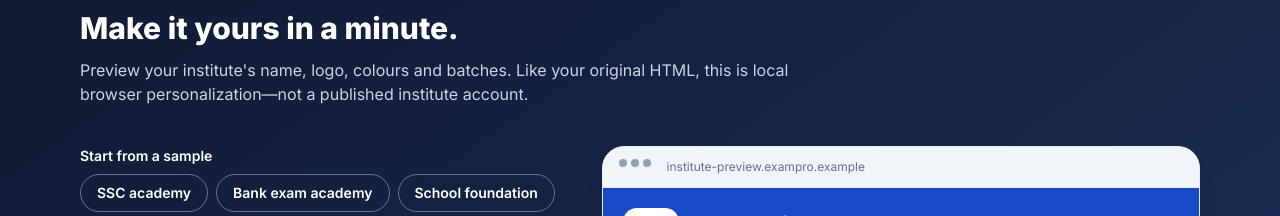
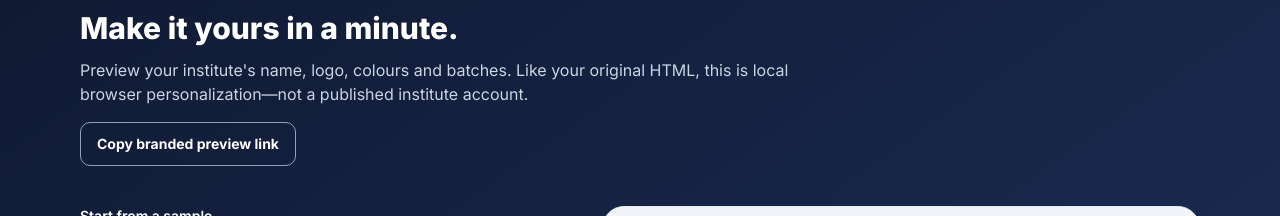
Before and after one commit to yankeeDamn/Quiz-App, a Next.js app in the folder exam-practice-pro/: page /exampro in a window 1280 px wide. Shown: the part 2460-2676 px from the top of the page. Built offline with nearby package versions, Linux system fonts and the light colour scheme; no server answers.

Commit message:
feat(portal): safe shareable branded preview link without contact details

```diff
--- a/exam-practice-pro/app/exampro/page.tsx
+++ b/exam-practice-pro/app/exampro/page.tsx
@@ -78,8 +78,17 @@ export default function ExamProStudioPage() {
   const [filter, setFilter] = useState('All');
 
   useEffect(() => {
-    try { const saved = localStorage.getItem(STORAGE); if (saved) setPortal(restore(JSON.parse(saved))); }
-    catch { /* Private browsing may disable storage. */ }
+    try {
+      const shared = new URLSearchParams(window.location.search).get('brand');
+      if (shared && shared.length < 850) {
+        // This public preview link deliberately contains no private logo, phone or group URL.
+        const fields=JSON.parse(shared) as Record<string,unknown>;
+        setPortal(restore({name:fields.name,tagline:fields.tagline,color:fields.color,batches:fields.batches}));
+      } else {
+        const saved = localStorage.getItem(STORAGE);
+        if (saved) setPortal(restore(JSON.parse(saved)));
+      }
+    } catch { /* Private browsing and malformed preview links must never block the page. */ }
     setLoaded(true);
   }, []);
   useEffect(() => {
@@ -113,6 +122,17 @@ export default function ExamProStudioPage() {
   const group = groupUrl(portal.group);
   const ink = foreground(portal.color);
   const change = (value: Partial<Portal>) => setPortal(current => ({...current,...value}));
+  async function copyBrandedPreview(){
+    try {
+      const url=new URL(window.location.origin+'/exampro');
+      url.searchParams.set('brand',JSON.stringify({
+        name:portal.name.slice(0,40),tagline:portal.tagline.slice(0,60),
+        color:portal.color,batches:portal.batches.slice(0,160),
+      }));
+      await navigator.clipboard.writeText(url.toString());
+      setNotice('Branded preview link copied. Logo, WhatsApp numbers and group URLs are not included.');
+    }catch{setNotice('Could not copy automatically. Browser clipboard permission may be blocked.');}
+  }
   function logo(file?: File) {
     if (!file) return;
     if (!['image/jpeg','image/png','image/webp'].includes(file.type)) { setLogoError('Use PNG, JPG or WebP.'); return; }
@@ -221,6 +241,9 @@ export default function ExamProStudioPage() {
           <p className="flex items-center gap-2 font-mono text-xs font-bold uppercase text-orange-400"><Palette size={15}/> Portal builder</p>
           <h2 className="mt-3 text-3xl font-extrabold">Make it yours in a minute.</h2>
           <p className="mt-3 max-w-3xl text-slate-300">Preview your institute&apos;s name, logo, colours and batches. Like your original HTML, this is local browser personalization—not a published institute account.</p>
+          <button type="button" onClick={()=>void copyBrandedPreview()} className="mt-4 min-h-11 rounded-lg border border-slate-400 px-4 py-2 text-sm font-bold hover:bg-white/10">
+            Copy branded preview link
+          </button>
           <div className="mt-10 grid gap-8 lg:grid-cols-[.9fr_1.1fr]">
             <form className="grid content-start gap-4" onSubmit={e=>e.preventDefault()}>
               <div><p className="text-sm font-semibold">Start from a sample</p><div className="mt-2 flex flex-wrap gap-2">{PRESETS.map(p=>
```
